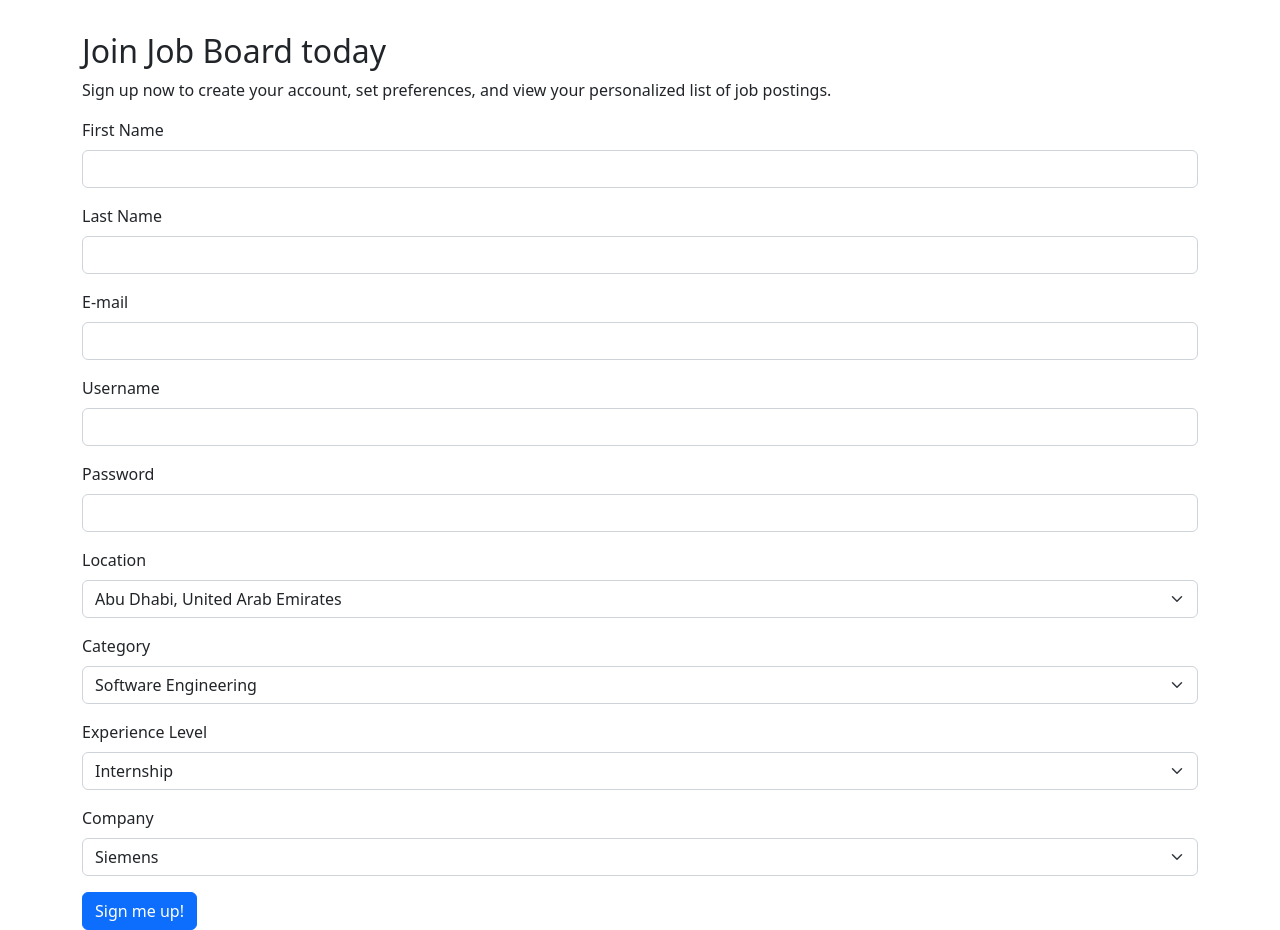
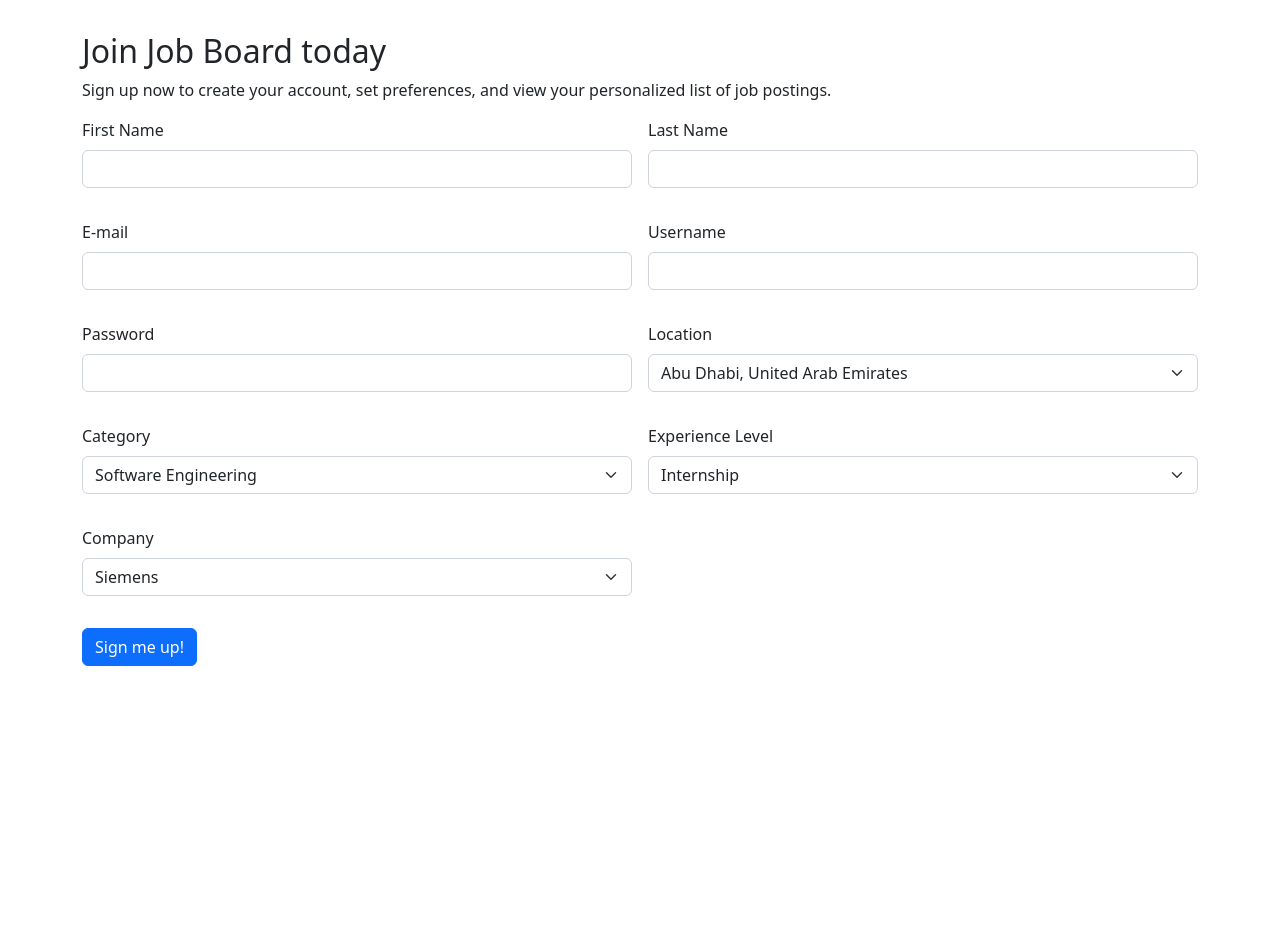
Before and after one commit to lexsac/jobsquare-capstone, a Flask app: page /signup in a window 1280 px wide. Shown: the part 56-986 px from the top of the page. After the commit the page ends 722 px from the top, so only its background shows below. Run offline with Flask 3, Linux system fonts and the light colour scheme; some libraries are stand-ins or nearby versions.

Commit message:
Added Boostrap grid styling to signup, login, and preferences forms

```diff
--- a/templates/users/edit.html
+++ b/templates/users/edit.html
@@ -4,19 +4,18 @@
   <div class="container">
     <div class="container-box">
       <h2>Edit Your Profile</h2>
-      <form method="POST" id="user_form">
+      <form method="POST" id="user_form" class="row g-3">
         {{ form.hidden_tag() }}
           {% for field in form if field.widget.input_type != 'hidden' and field.name != 'password' %}
           {% for error in field.errors %}
             <span class="text-danger">{{ error }}</span>
           {% endfor %}
-          <div class="mb-3">
+          <div class="col-md-6 mb-3">
             {{ field.label(class="form-label") }}
             {{ field(class="form-control, form-select") }}
           </div>
           {% endfor %}
 
-          <p>To confirm changes, enter your password:</p>
           {% if form.password.errors %}
             {% for error in form.password.errors %}
               <span class="text-danger">
--- a/templates/users/login.html
+++ b/templates/users/login.html
@@ -7,14 +7,14 @@
       <h2>Welcome back!</h2>
       <p>Log in below to access your account, see your saved jobs, and more.</p>
 
-      <form method="POST">
+      <form method="POST" class="row g-3">
         {{ form.hidden_tag() }}
 
         {% for field in form if field.widget.input_type != 'hidden' %}
           {% for error in field.errors %}
             <span class="text-danger">{{ error }}</span>
           {% endfor %}
-          <div class="mb-3">
+          <div class="col-md-6 mb-3">
             {{ field.label(class="form-label") }}
             {{ field(class="form-control") }}
           </div>
--- a/templates/users/signup.html
+++ b/templates/users/signup.html
@@ -7,33 +7,43 @@
       <h2>Join Job Board today</h2>
       <p>Sign up now to create your account, set preferences, and view your personalized list of job postings.</p>
 
-      <form method="POST">
+      <form method="POST" class="row g-3">
         {{ form.hidden_tag() }}
         {% for field in form if field.widget.input_type != 'hidden' %}
           {% for error in field.errors %}
             <span class="text-danger">{{ error }}</span>
           {% endfor %}
-          <div class="mb-3">
           {% if field.name == 'first_name' %}
+            <div class="col-md-6 mb-3">
               {{ field.label(class="form-label") }}
               {{ field(class="form-control") }}
+            </div>
               {% elif field.name == 'last_name' %}
+                <div class="col-md-6 mb-3">
                   {{ field.label(class="form-label") }}
                   {{ field(class="form-control") }}
+                </div>
               {% elif field.name == 'email' %}
+                <div class="col-md-6 mb-3">
                   {{ field.label(class="form-label") }}
                   {{ field(class="form-control") }}
+                </div>
               {% elif field.name == 'username' %}
+                <div class="col-md-6 mb-3">
                   {{ field.label(class="form-label") }}
                   {{ field(class="form-control") }}
+                </div>
               {% elif field.name == 'password' %}
+                <div class="col-md-6 mb-3">
                   {{ field.label(class="form-label") }}
                   {{ field(class="form-control") }}
+                </div>
               {% else %}
+                <div class="col-md-6 mb-3">
                   {{ field.label(class="form-label") }}
                   {{ field(class="form-control, form-select") }}
+                </div>
               {% endif %}
-          </div>
         {% endfor %}
 
         <a href="/"><button class="btn btn-primary">Sign me up!</button></a>
```
Also changed, not shown: static/stylesheets/style.css (line endings or trailing spaces). Lines whose indentation alone changed are shown as unchanged.
